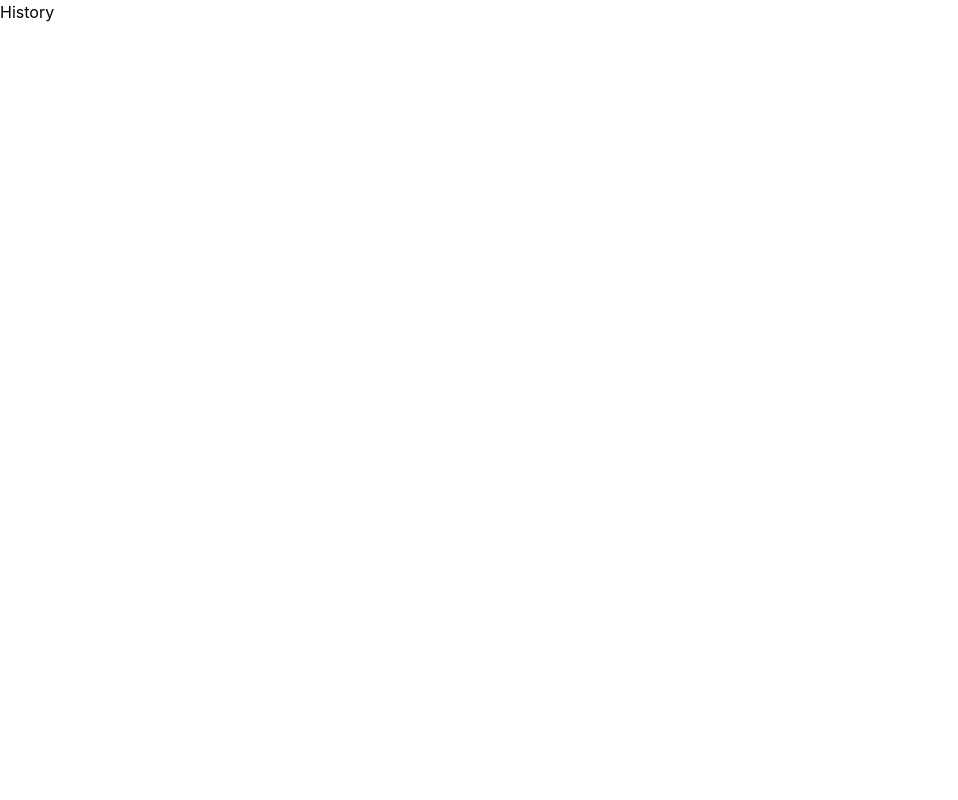
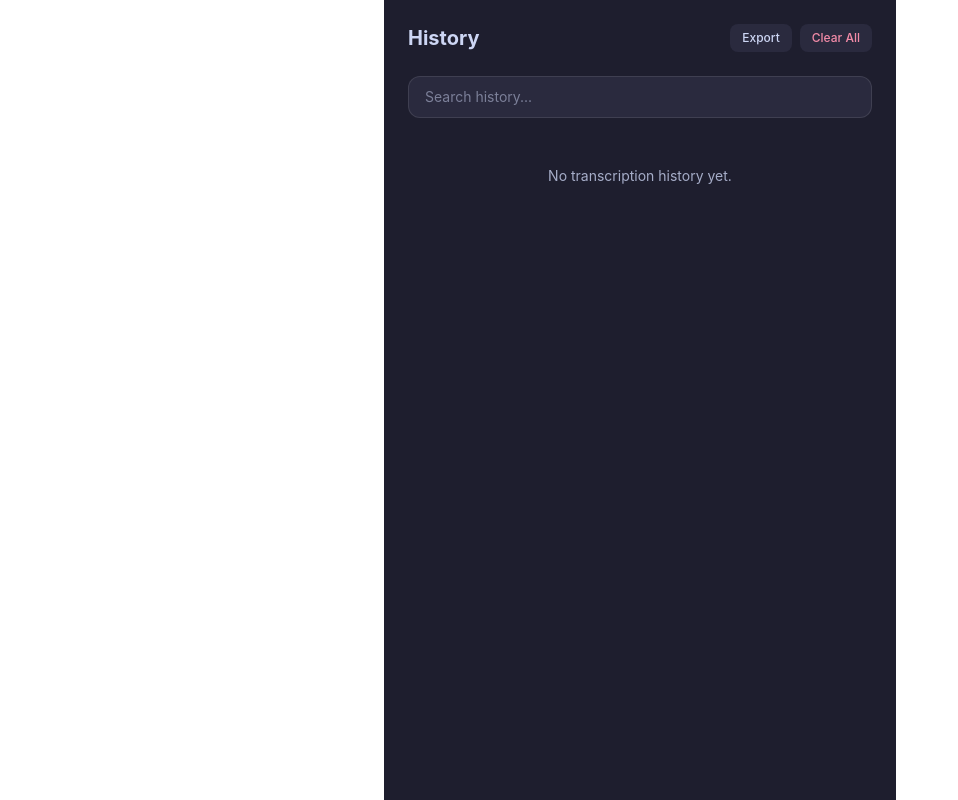
Before and after one commit to matovu-farid/murmur, a React (Vite) app: page /#/history in a window 1280 px wide. Shown: the whole page, without its empty margins (0-958 px from the left). Built offline with nearby package versions, Linux system fonts and the light colour scheme.

Commit message:
feat: add history UI with search, delete, export, and clear

```diff
--- /dev/null
+++ b/src/components/HistoryEntry.tsx
@@ -0,0 +1,41 @@
+import type { TranscriptionEntry } from "../db/queries";
+
+export function HistoryEntryCard({
+  entry,
+  onDelete,
+}: {
+  entry: TranscriptionEntry;
+  onDelete: (id: number) => void;
+}) {
+  const date = new Date(entry.timestamp);
+  return (
+    <div className="bg-surface-light rounded-xl p-4 group">
+      <div className="flex items-start justify-between mb-2">
+        <div className="flex items-center gap-2 text-xs text-text-muted">
+          <span>
+            {date.toLocaleDateString([], { month: "short", day: "numeric" })}
+          </span>
+          <span>
+            {date.toLocaleTimeString([], {
+              hour: "2-digit",
+              minute: "2-digit",
+            })}
+          </span>
+          <span>{entry.duration_secs.toFixed(1)}s</span>
+        </div>
+        <button
+          onClick={() => onDelete(entry.id)}
+          className="opacity-0 group-hover:opacity-100 text-text-muted hover:text-danger transition-all text-xs px-2 py-1 rounded"
+        >
+          Delete
+        </button>
+      </div>
+      <p className="text-sm text-text mb-1">{entry.cleaned_text}</p>
+      {entry.raw_text !== entry.cleaned_text && (
+        <p className="text-xs text-text-muted italic">
+          Raw: {entry.raw_text}
+        </p>
+      )}
+    </div>
+  );
+}
--- a/src/pages/History.tsx
+++ b/src/pages/History.tsx
@@ -1,3 +1,96 @@
+import { useState } from "react";
+import {
+  useHistory,
+  useSearchHistory,
+  useDeleteHistoryEntry,
+  useClearHistory,
+  useExportHistory,
+} from "../db/queries";
+import { HistoryEntryCard } from "../components/HistoryEntry";
+
 export function History() {
-  return <div>History</div>;
+  const [search, setSearch] = useState("");
+  const historyQuery = useHistory();
+  const searchQuery = useSearchHistory(search);
+  const deleteEntry = useDeleteHistoryEntry();
+  const clearHistory = useClearHistory();
+  const exportHistory = useExportHistory();
+
+  const entries = search.length > 0 ? searchQuery.data : historyQuery.data;
+  const isLoading =
+    search.length > 0 ? searchQuery.isLoading : historyQuery.isLoading;
+
+  function handleExport() {
+    exportHistory.mutate(undefined, {
+      onSuccess: (json) => {
+        const blob = new Blob([json], { type: "application/json" });
+        const url = URL.createObjectURL(blob);
+        const a = document.createElement("a");
+        a.href = url;
+        a.download = "wipr-history.json";
+        a.click();
+        URL.revokeObjectURL(url);
+      },
+    });
+  }
+
+  function handleClear() {
+    if (confirm("Are you sure you want to clear all history?")) {
+      clearHistory.mutate();
+    }
+  }
+
+  return (
+    <div className="min-h-screen bg-surface p-6 max-w-lg mx-auto">
+      <div className="flex items-center justify-between mb-6">
+        <h1 className="text-xl font-bold text-text">History</h1>
+        <div className="flex gap-2">
+          <button
+            onClick={handleExport}
+            disabled={exportHistory.isPending}
+            className="px-3 py-1.5 text-xs font-medium rounded-lg bg-surface-light text-text hover:bg-primary/20 transition-colors disabled:opacity-50"
+          >
+            Export
+          </button>
+          <button
+            onClick={handleClear}
+            disabled={clearHistory.isPending}
+            className="px-3 py-1.5 text-xs font-medium rounded-lg bg-surface-light text-danger hover:bg-danger/20 transition-colors disabled:opacity-50"
+          >
+            Clear All
+          </button>
+        </div>
+      </div>
+
+      <input
+        type="text"
+        value={search}
+        onChange={(e) => setSearch(e.target.value)}
+        placeholder="Search history..."
+        className="w-full bg-surface-light text-text text-sm rounded-xl px-4 py-2.5 mb-4 border border-white/10 focus:outline-none focus:border-primary"
+      />
+
+      {isLoading && (
+        <p className="text-text-muted text-sm text-center py-8">Loading...</p>
+      )}
+
+      {!isLoading && (!entries || entries.length === 0) && (
+        <p className="text-text-muted text-sm text-center py-8">
+          {search.length > 0
+            ? "No results found."
+            : "No transcription history yet."}
+        </p>
+      )}
+
+      <div className="space-y-3">
+        {entries?.map((entry) => (
+          <HistoryEntryCard
+            key={entry.id}
+            entry={entry}
+            onDelete={(id) => deleteEntry.mutate(id)}
+          />
+        ))}
+      </div>
+    </div>
+  );
 }
```
